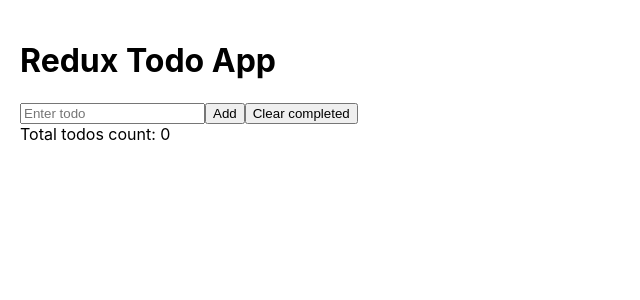
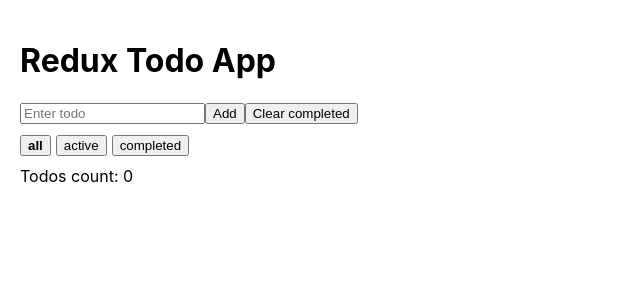
Before and after one commit to Ksennija/redux-todo, a React (Create React App) app: page / in a window 1280 px wide. Shown: the top 300 px of the page, without its empty margins (0-640 px from the left). Built offline with nearby package versions, Linux system fonts and the light colour scheme; the HTML template or start-up script is replaced by a standard one.

Commit message:
Add filters

```diff
--- a/src/App.js
+++ b/src/App.js
@@ -1,11 +1,13 @@
 import TodoInput from "./components/TodoInput";
 import TodoList from "./components/TodoList";
+import FilterButtons from "./components/FilterButtons";
 
 function App() {
   return (
     <div style={{ padding: 20 }}>
       <h1>Redux Todo App</h1>
       <TodoInput />
+      <FilterButtons />
       <TodoList />
     </div>
   );
--- /dev/null
+++ b/src/components/FilterButtons.js
@@ -0,0 +1,28 @@
+import { useDispatch, useSelector } from "react-redux";
+import { setFilter } from "../features/todos/todoSlice";
+
+function FilterButtons() {
+  const dispatch = useDispatch();
+  const currentFilter = useSelector((state) => state.todos.filter);
+
+  const filters = ["all", "active", "completed"];
+
+  return (
+    <div style={{ margin: "10px 0" }}>
+      {filters.map((f) => (
+        <button
+          key={f}
+          onClick={() => dispatch(setFilter(f))}
+          style={{
+            marginRight: 5,
+            fontWeight: currentFilter === f ? "bold" : "normal",
+          }}
+        >
+          {f}
+        </button>
+      ))}
+    </div>
+  );
+}
+
+export default FilterButtons;
--- a/src/components/TodoList.js
+++ b/src/components/TodoList.js
@@ -4,12 +4,19 @@ import { toggleTodo, deleteTodo } from "../features/todos/todoSlice";
 function TodoList() {
   const todos = useSelector((state) => state.todos.items);
   const dispatch = useDispatch();
+  const filter = useSelector((state) => state.todos.filter);
+  const filteredTodos =
+    filter === "all"
+      ? todos
+      : filter === "active"
+      ? todos.filter((t) => !t.completed)
+      : todos.filter((t) => t.completed);
 
   return (
     <div>
-      <span>Total todos count: {Object.keys(todos).length}</span>
+      <span>Todos count: {Object.keys(filteredTodos).length}</span>
       <ul>
-        {todos.map((todo) => (
+        {filteredTodos.map((todo) => (
           <li key={todo.id}>
             <span
               onClick={() => dispatch(toggleTodo(todo.id))}
--- a/src/features/todos/todoSlice.js
+++ b/src/features/todos/todoSlice.js
@@ -2,6 +2,7 @@ import { createSlice } from "@reduxjs/toolkit";
 
 const initialState = {
   items: [],
+  filter: "all", // all, active, completed
 };
 
 const todoSlice = createSlice({
@@ -27,9 +28,12 @@ const todoSlice = createSlice({
     clearCompleted: (state) => {
       state.items = state.items.filter((t) => !t.completed);
     },
+    setFilter: (state, action) => {
+      state.filter = action.payload;
+    },
   },
 });
 
-export const { addTodo, toggleTodo, deleteTodo, clearCompleted } =
+export const { addTodo, toggleTodo, deleteTodo, clearCompleted, setFilter } =
   todoSlice.actions;
 export default todoSlice.reducer;
```
